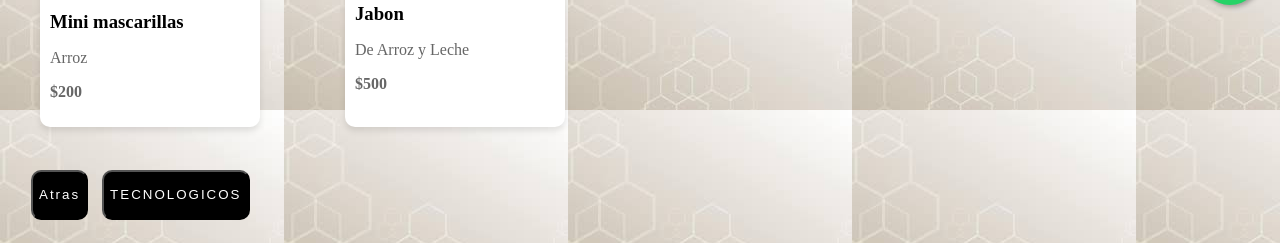
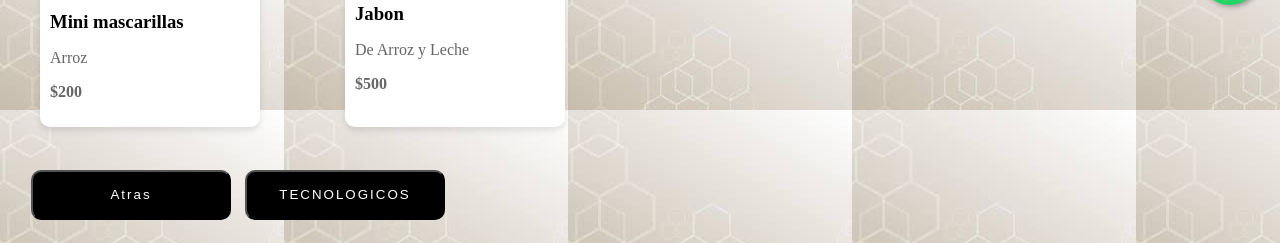
Before and after one commit to Victormanuel301/TechShop-web, a plain HTML site: page skincare.html in a window 1280 px wide. Shown: the part 775-1018 px from the top of the page. Drawn offline with Linux system fonts and the light colour scheme.

Commit message:
Update styles skincare.css

```diff
--- a/styles skincare.css
+++ b/styles skincare.css
@@ -60,6 +60,7 @@
     background: black;
     margin: 5px;
     height: 50px;
+    width: 200px
     }
     .button:hover {
     transform: scale(1.02);
```
